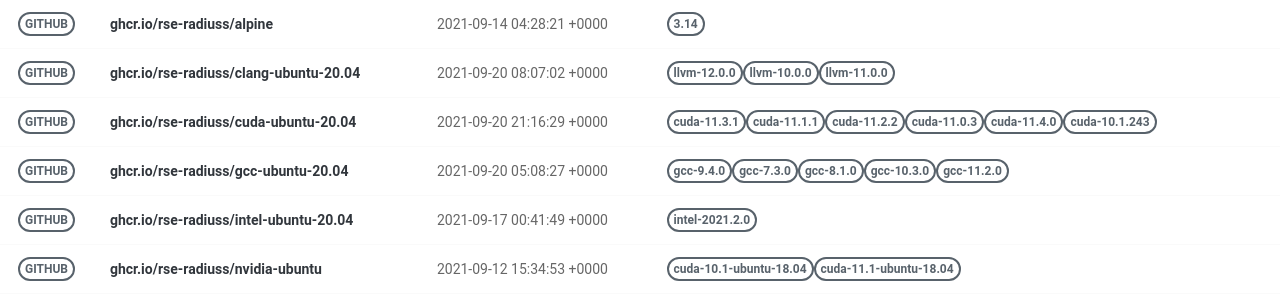
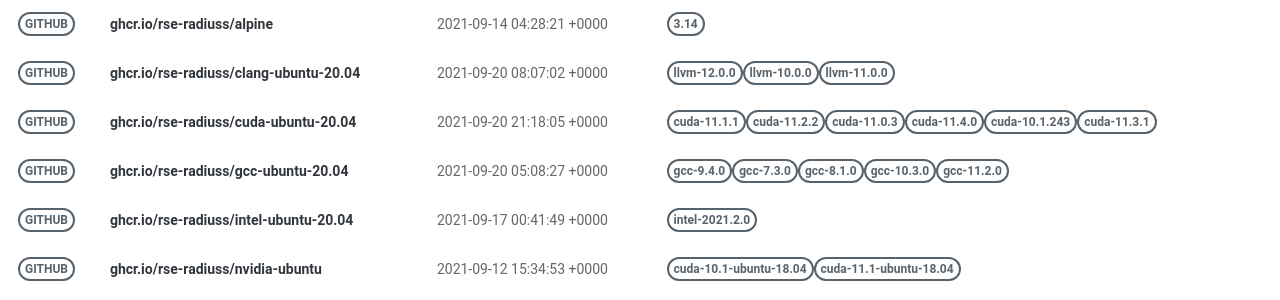
Before and after one commit to rse-ops/docker-images, a Jekyll site: the page built from pages/index.md, in a window 1280 px wide. Shown: the part 130-430 px from the top of the page. Built offline with Jekyll 4.4.1, drawn with Linux system fonts in a browser that asks for light colours; nearby versions of some CDN libraries.

Commit message:
Automated push to update library 2021-09-20

```diff
--- a/_library/ghcr.io-rse-radiuss-cuda-ubuntu-20.04.md
+++ b/_library/ghcr.io-rse-radiuss-cuda-ubuntu-20.04.md
@@ -1,14 +1,11 @@
 ---
 layout: container
 name: ghcr.io/rse-radiuss/cuda-ubuntu-20.04
-updated_at: 2021-09-20 21:16:29.308362
+updated_at: 2021-09-20 21:18:05.328576
 
 
 container_url: https://github.com/orgs/rse-radiuss/packages/container/package/cuda-ubuntu-20.04
 versions:
- - tag: cuda-11.3.1
-   dockerfile: https://github.com/rse-radiuss/docker-images/blob/main/ubuntu/cuda/Dockerfile
-   manifest: https://crane.ggcr.dev/manifest/ghcr.io/rse-radiuss/cuda-ubuntu-20.04:cuda-11.3.1
  - tag: cuda-11.1.1
    dockerfile: https://github.com/rse-radiuss/docker-images/blob/main/ubuntu/cuda/Dockerfile
    manifest: https://crane.ggcr.dev/manifest/ghcr.io/rse-radiuss/cuda-ubuntu-20.04:cuda-11.1.1
```
Also changed, not shown: other parts of _library/ghcr.io-rse-radiuss-cuda-ubuntu-20.04.md (+3 -0 lines).
